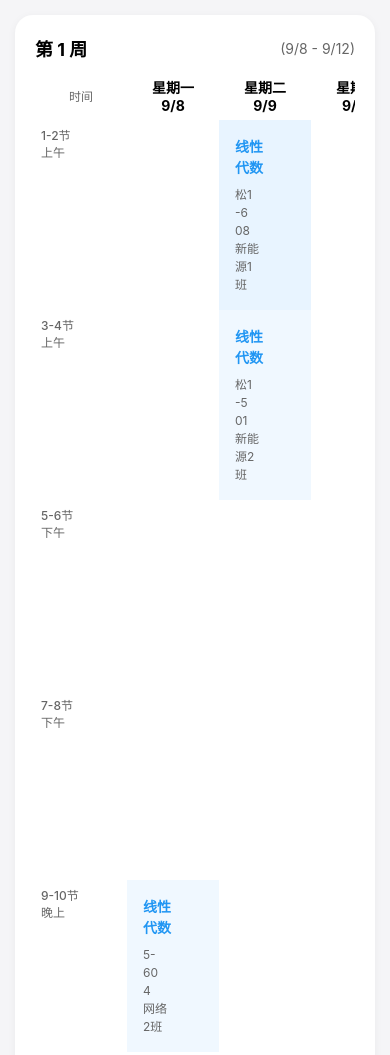
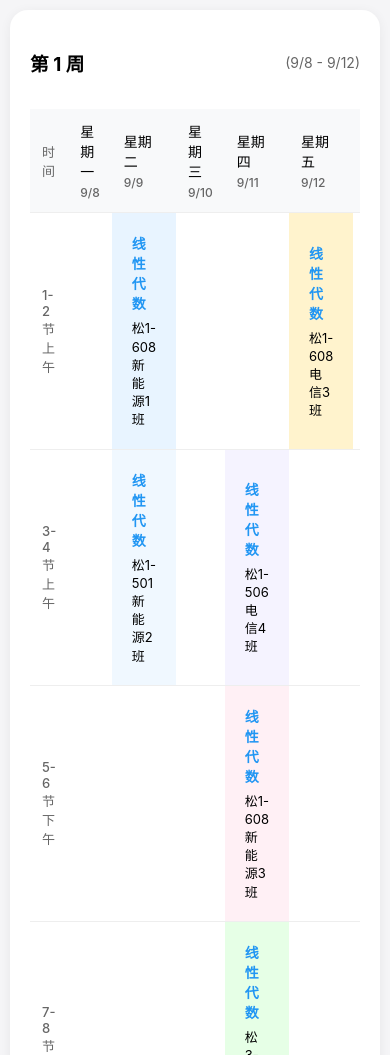
Before and after one commit to bfjy2024/kb2, a plain HTML site: page index.html in a window 390 px wide. Shown: the top 1055 px of the page. Drawn offline with Linux system fonts and the light colour scheme.

Commit message:
Update index.html

```diff
--- a/index.html
+++ b/index.html
@@ -2,8 +2,8 @@
 <html lang="zh-CN">
 <head>
     <meta charset="UTF-8">
-    <meta name="viewport" content="width=device-width, initial-scale=1.0, maximum-scale=1.0, user-scalable=no">
-    <title>2025-2026-1课程表（手机优化版）</title>
+    <meta name="viewport" content="width=device-width, initial-scale=1.0">
+    <title>2025-2026-1课程表</title>
     <style>
         :root {
             --class1: #e8f4ff; --class2: #f0f8ff;
@@ -15,96 +15,54 @@
         }
 
         body {
-            font-family: -apple-system, BlinkMacSystemFont, "Segoe UI", Roboto, "Helvetica Neue", Arial, sans-serif;
+            font-family: -apple-system, system-ui;
             background: #f5f5f7;
-            padding: 15px;
+            padding: 20px;
             max-width: 1200px;
             margin: 0 auto;
         }
 
-        /* 手机端核心样式 */
         @media (max-width: 768px) {
+            body {
+                padding: 10px;
+            }
+
             .week-nav {
                 flex-direction: column;
-                gap: 8px;
-                margin-bottom: 15px;
+                align-items: stretch;
+                gap: 6px;
+                overflow-x: hidden;
             }
 
             .week-nav button {
                 width: 100%;
-                padding: 10px 12px;
+                padding: 8px 12px;
                 font-size: 14px;
                 white-space: normal;
             }
 
             .week-card {
-                padding: 12px;
+                padding: 15px;
                 border-radius: 12px;
-                margin-bottom: 15px;
             }
 
-            .week-header {
-                margin-bottom: 8px;
+            th, td {
+                padding: 8px;
+                font-size: 14px;
             }
 
-            .week-header h3 {
-                font-size: 16px;
-            }
-
-            .week-header .date-range {
-                font-size: 12px;
-                color: #666;
+            .time-col {
+                width: 70px;
+                font-size: 13px;
             }
 
             table {
                 display: block;
                 overflow-x: auto;
-                margin-top: 10px;
-            }
-
-            th, td {
-                padding: 6px;
-                font-size: 14px;
-                min-width: 80px; /* 确保单元格有足够宽度显示2个字符 */
-            }
-
-            .time-col {
-                width: 60px;
-                font-size: 12px;
-                font-weight: 500;
-                color: #666;
-            }
-
-            .course-content {
-                padding: 10px;
-            }
-
-            .course-name {
-                font-size: 14px;
-                line-height: 1.5;
-                margin-bottom: 8px;
-                color: var(--primary-color);
-                font-weight: 600;
-            }
-
-            .course-detail {
-                font-size: 12px;
-                line-height: 1.5;
-                color: #666;
-            }
-
-            .holiday-mark {
-                right: 2px;
-                bottom: 2px;
-            }
-
-            .holiday-text {
-                font-size: 12px;
-                padding: 1px 4px;
             }
         }
 
-        /* 通用样式 */
+        /* 节假日标记样式 */
         .holiday-mark {
             position: absolute;
             right: 4px;
@@ -134,14 +92,25 @@
 
         td {
             position: relative;
-            min-height: 70px; /* 确保单元格有足够高度显示多行内容 */
-            vertical-align: top; /* 内容顶部对齐，避免空单元格显得拥挤 */
+            min-height: 60px;
+        }
+
+        .course-content {
+            position: relative;
+            z-index: 1;
+            padding: 8px;
+        }
+
+        .course-name {
+            font-weight: 600;
+            margin-bottom: 6px;
+            color: var(--primary-color);
         }
 
         .week-nav {
             display: flex;
             gap: 8px;
-            margin-top: 15px;
+            margin-top: 20px;
             flex-wrap: wrap;
         }
 
@@ -152,6 +121,7 @@
             background: white;
             cursor: pointer;
             transition: 0.2s;
+            white-space: nowrap;
         }
 
         .week-nav button.active {
@@ -163,26 +133,26 @@
         .week-card {
             background: white;
             border-radius: 18px;
-            box-shadow: 0 2px 8px rgba(0,0,0,0.05);
+            box-shadow: 0 2px 12px rgba(0,0,0,0.06);
             padding: 20px;
             margin-bottom: 20px;
         }
 
-        .week-header {
-            display: flex;
-            justify-content: space-between;
-            align-items: center;
-            margin-bottom: 10px;
+        table {
+            width: 100%;
+            border-collapse: collapse;
+            margin-top: 15px;
         }
 
-        .week-header h3 {
-            font-size: 18px;
-            margin: 0;
+        th, td {
+            padding: 12px;
+            text-align: left;
+            border-bottom: 1px solid #eee;
         }
 
-        .week-header .date-range {
-            font-size: 14px;
-            color: #666;
+        th {
+            background: #f8f9fa;
+            font-weight: 500;
         }
 
         .current-course {
@@ -195,6 +165,58 @@
             0%, 100% { box-shadow: inset 0 0 0 2px #ffd54f; }
             50% { box-shadow: inset 0 0 0 4px #ffd54f; }
         }
+
+        .time-col {
+            width: 100px;
+            font-weight: 500;
+            color: #666;
+        }
+
+        .course-detail {
+            font-size: 13px;
+            line-height: 1.4;
+        }
+
+        .date-info {
+            display: flex;
+            justify-content: space-between;
+            align-items: center;
+            font-size: 12px;
+            color: #666;
+            margin-top: 4px;
+        }
+
+        .holiday-icon {
+            font-size: 14px;
+            color: var(--danger-color);
+        }
+
+        /* 新增样式优化 */
+        .week-nav::-webkit-scrollbar {
+            height: 6px;
+        }
+
+        .week-nav::-webkit-scrollbar-thumb {
+            background: #ccc;
+            border-radius: 3px;
+        }
+
+        .course-content:hover {
+            transform: scale(1.02);
+            transition: transform 0.2s;
+        }
+
+        .week-header {
+            display: flex;
+            justify-content: space-between;
+            align-items: center;
+            margin-bottom: 10px;
+        }
+
+        .week-header .date-range {
+            font-size: 14px;
+            color: #666;
+        }
     </style>
 </head>
 <body>
@@ -202,8 +224,8 @@
     <div class="week-nav" id="weekNav"></div>
 
 <script>
-// 基础数据（按Excel更新）
-const startDate = new Date(2025, 8, 8); // 2025-09-08（学期开始日期）
+// 基础数据
+const startDate = new Date(2025, 8, 8); // 2025-09-08
 const holidays = [
     { date: '2025-09-27', name: '中秋' },
     { date: '2025-10-01', name: '国庆' },
@@ -215,34 +237,41 @@ const holidays = [
     { date: '2025-10-07', name: '国庆' }
 ];
 const courses = [
-    // 星期一
-    { name: '线性代数', weeks: '1-16', time: '9-10', day: 1, classroom: '5-604', class: '网络2班', color: 'var(--class2)' },
-    // 星期二
-    { name: '线性代数', weeks: '1-16', time: '1-2', day: 2, classroom: '松1-608', class: '新能源1班', color: 'var(--class1)' },
-    { name: '线性代数', weeks: '1-16', time: '3-4', day: 2, classroom: '松1-501', class: '新能源2班', color: 'var(--class2)' },
-    // 星期四
-    { name: '线性代数', weeks: '1-12,15-18', time: '3-4', day: 4, classroom: '松1-506', class: '电信4班', color: 'var(--class3)' },
-    { name: '线性代数', weeks: '1-16', time: '5-6', day: 4, classroom: '松1-608', class: '新能源3班', color: 'var(--class4)' },
-    { name: '线性代数', weeks: '1-13,16-18', time: '7-8', day: 4, classroom: '松3-602', class: '大数据2班', color: 'var(--class5)' },
-    // 星期五
-    { name: '线性代数', weeks: '1-12,15-18', time: '1-2', day: 5, classroom: '松1-608', class: '电信3班', color: 'var(--class6)' }
+    { // 星期二
+        name: '线性代数', weeks: '1-16', time: '1-2', day: 2,
+        classroom: '松1-608', class: '新能源1班', color: 'var(--class1)'
+    },
+    { // 星期二
+        name: '线性代数', weeks: '1-16', time: '3-4', day: 2,
+        classroom: '松1-501', class: '新能源2班', color: 'var(--class2)'
+    },
+    { // 星期四
+        name: '线性代数', weeks: '1-12,15-18', time: '3-4', day: 4,
+        classroom: '松1-506', class: '电信4班', color: 'var(--class3)'
+    },
+    { // 星期四
+        name: '线性代数', weeks: '1-16', time: '5-6', day: 4,
+        classroom: '松1-608', class: '新能源3班', color: 'var(--class4)'
+    },
+    { // 星期四
+        name: '线性代数', weeks: '1-13,16-18', time: '7-8', day: 4,
+        classroom: '松3-602', class: '大数据2班', color: 'var(--class5)'
+    },
+    { // 星期五
+        name: '线性代数', weeks: '1-12,15-18', time: '1-2', day: 5,
+        classroom: '松1-608', class: '电信3班', color: 'var(--class6)'
+    }
 ];
-
-// 辅助函数：将字符串拆分为每2个字符一行
-function splitEveryTwoChars(str) {
-    if (!str) return '';
-    return str.match(/.{1,2}/g).join('<br>');
-}
 
 // 初始化课程表
 function init() {
-    // 生成周课表
+    // 生成所有周课表
     const container = document.getElementById('timetables');
     for (let week = 1; week <= 20; week++) {
         const card = document.createElement('div');
         card.className = 'week-card';
         card.id = `week${week}`;
-        card.style.display = 'none';
+        card.style.display = 'none'; // 默认隐藏
         card.innerHTML = `
             <div class="week-header">
                 <h3>第 ${week} 周</h3>
@@ -270,10 +299,11 @@ function init() {
 
 // 显示指定周
 function showWeek(week) {
-    // 更新导航激活状态
+    // 更新导航按钮
     document.querySelectorAll('.week-nav button').forEach(btn => {
         btn.classList.toggle('active', btn.textContent === `第${week}周`);
     });
+
     // 显示对应周课表
     document.querySelectorAll('.week-card').forEach(card => {
         card.style.display = card.id === `week${week}` ? 'block' : 'none';
@@ -286,42 +316,48 @@ function renderTable(week) {
         { time: '1-2', period: '上午' },
         { time: '3-4', period: '上午' },
         { time: '5-6', period: '下午' },
-        { time: '7-8', period: '下午' },
-        { time: '9-10', period: '晚上' } // 包含晚上节次
+        { time: '7-8', period: '下午' }
     ];
 
-    // 生成表头（星期+日期）
-    const headerHtml = [1,2,3,4,5,6,7].map(day => {
+    let html = `<table>
+        <tr>
+            <th class="time-col">时间</th>
+            ${[1,2,3,4,5,6,7].map(d => {
+                const dateStr = getDateStr(week, d);
+                const holiday = checkHoliday(dateStr);
+                return `
+                    <th class="${holiday ? 'holiday-header' : ''}">
+                        星期${['一','二','三','四','五','六','日'][d-1]}
+                        <div class="date-info">
+                            ${dateStr}
+                            ${holiday ? `<span class="holiday-icon">🎉</span>` : ''}
+                        </div>
+                    </th>
+                `;
+            }).join('')}
+        </tr>`;
+
+    timeSlots.forEach(slot => {
+        html += `<tr>
+            <td class="time-col">${slot.time}节<br>${slot.period}</td>
+            ${[1,2,3,4,5,6,7].map(day => {
                 const dateStr = getDateStr(week, day);
                 const holiday = checkHoliday(dateStr);
-        return `
-            <th>
-                星期${['一','二','三','四','五','六','日'][day-1]}
-                <div class="date-info">${dateStr}${holiday ? '<span class="holiday-icon">🎉</span>' : ''}</div>
-            </th>
-        `;
-    }).join('');
-
-    // 生成表格内容（节次+课程）
-    const bodyHtml = timeSlots.map(slot => {
-        const rowHtml = [1,2,3,4,5,6,7].map(day => {
-            const dateStr = getDateStr(week, day);
-            const holiday = checkHoliday(dateStr);
-            // 查找当前节次的课程
                 const course = courses.find(c =>
                     checkWeek(week, c.weeks) &&
                     c.day === day &&
                     c.time === slot.time
                 );
-            // 渲染单元格
+
                 return `
-                <td style="background:${course?.color || 'transparent'}">
+                    <td style="background:${course?.color || 'transparent'}"
+                        class="${holiday ? 'has-holiday' : ''}">
                         ${course ? `
                             <div class="course-content">
-                            <div class="course-name">${splitEveryTwoChars(course.name)}</div>
+                                <div class="course-name">${course.name}</div>
                                 <div class="course-detail">
-                                ${splitEveryTwoChars(course.classroom)}<br>
-                                ${splitEveryTwoChars(course.class)}
+                                    ${course.classroom}<br>
+                                    ${course.class}
                                 </div>
                             </div>
                         ` : ''}
@@ -333,120 +369,93 @@ function renderTable(week) {
                         ` : ''}
                     </td>
                 `;
-        }).join('');
+            }).join('')}
+        </tr>`;
+    });
 
-        // 渲染行（时间+课程）
-        return `
-            <tr>
-                <td class="time-col">${slot.time}节<br>${slot.period}</td>
-                ${rowHtml}
-            </tr>
-        `;
-    }).join('');
-
-    // 生成完整表格
-    return `
-        <table border="0" cellpadding="0" cellspacing="0">
-            <tr>
-                <th class="time-col">时间</th>
-                ${headerHtml}
-            </tr>
-            ${bodyHtml}
-        </table>
-    `;
+    return html + '</table>';
 }
 
-// 辅助函数：检查当前周是否在课程周次内
-function checkWeek(currentWeek, weekRule) {
-    // 处理"无"（如"1-17无9"）
-    if (weekRule.includes('无')) {
-        const [range, exclude] = weekRule.split('无');
-        const [start, end] = range.split('-').map(Number);
-        const excludeWeeks = exclude.split(',').map(Number);
-        return currentWeek >= start && currentWeek <= end && !excludeWeeks.includes(currentWeek);
-    }
-    // 处理"单"（如"1-15单"）
-    if (weekRule.includes('单')) {
-        const [start, end] = weekRule.replace('单','').split('-').map(Number);
-        return currentWeek >= start && currentWeek <= end && currentWeek % 2 === 1;
-    }
-    // 处理"双"（如"2-16双"）
-    if (weekRule.includes('双')) {
-        const [start, end] = weekRule.replace('双','').split('-').map(Number);
-        return currentWeek >= start && currentWeek <= end && currentWeek % 2 === 0;
-    }
-    // 处理逗号分隔（如"1-12,15-18"）
-    const ranges = weekRule.split(',').map(r => r.split('-').map(Number));
-    return ranges.some(([s, e]) => currentWeek >= s && currentWeek <= e);
-}
-
-// 辅助函数：检查日期是否为节假日
+// 辅助函数
 function checkHoliday(dateStr) {
     const [month, day] = dateStr.split('/');
     const fullDate = `2025-${month.padStart(2,'0')}-${day.padStart(2,'0')}`;
-    return holidays.find(h => h.date === fullDate)?.name || null;
+    const holiday = holidays.find(h => h.date === fullDate);
+    return holiday?.name || null;
 }
 
-// 辅助函数：获取当前周
+function checkWeek(current, condition) {
+    if (condition.includes('无')) {
+        const [range, exclude] = condition.split('无');
+        const excludeRanges = exclude.split('-').map(Number);
+        if (excludeRanges.length === 1) {
+            return current >= range.split('-')[0] && current <= range.split('-')[1] && current != excludeRanges[0];
+        } else if (excludeRanges.length === 2) {
+            const [start, end] = excludeRanges;
+            return current >= range.split('-')[0] && current <= range.split('-')[1] &&
+                   (current < start || current > end);
+        }
+    }
+    if (condition.includes('双')) {
+        const [start, end] = condition.replace('双','').split('-').map(Number);
+        return current >= start && current <= end && current % 2 === 0;
+    }
+    if (condition.includes('单')) {
+        const [start, end] = condition.replace('单','').split('-').map(Number);
+        return current >= start && current <= end && current % 2 !== 0;
+    }
+    const ranges = condition.split(',').map(r => r.split('-').map(Number));
+    return ranges.some(([s, e]) => current >= s && current <= e);
+}
+
 function getCurrentWeek() {
     const now = new Date();
-    const diffDays = Math.floor((now - startDate) / (1000*60*60*24));
-    const currentWeek = Math.floor(diffDays / 7) + 1;
-    return Math.max(1, Math.min(20, currentWeek));
+    const diff = Math.floor((now - startDate) / (1000*60*60*24*7));
+    return Math.max(1, Math.min(20, diff + 1));
 }
 
-// 辅助函数：获取指定周+星期的日期（如第1周星期一→2025-09-08）
 function getDateStr(week, day) {
     const date = new Date(startDate);
-    date.setDate(date.getDate() + (week-1)*7 + (day-1));
+    date.setDate(date.getDate() + (week-1)*7 + day-1);
     return `${date.getMonth()+1}/${date.getDate()}`;
 }
 
-// 辅助函数：获取指定周的日期范围（如第1周→9/8 - 9/12）
 function getDateRange(week) {
     const start = new Date(startDate);
     start.setDate(start.getDate() + (week-1)*7);
     const end = new Date(start);
-    end.setDate(start.getDate() + 4); // 周一到周五
+    end.setDate(start.getDate()+4);
     return `${start.getMonth()+1}/${start.getDate()} - ${end.getMonth()+1}/${end.getDate()}`;
 }
 
-// 辅助函数：高亮当前正在上的课程
 function highlightCurrent() {
     const now = new Date();
     const currentWeek = getCurrentWeek();
     const currentDay = now.getDay(); // 0=周日
-    const currentHour = now.getHours();
 
     // 清除旧高亮
     document.querySelectorAll('.current-course').forEach(el => {
         el.classList.remove('current-course');
     });
 
-    // 周末不高亮
+    // 如果是周末或非教学日
     if (currentDay === 0 || currentDay === 6) return;
 
-    // 匹配当前节次
-    let currentTimeSlot = '';
-    if (currentHour >= 8 && currentHour < 10) currentTimeSlot = '1-2';
-    else if (currentHour >= 10 && currentHour < 12) currentTimeSlot = '3-4';
-    else if (currentHour >= 14 && currentHour < 16) currentTimeSlot = '5-6';
-    else if (currentHour >= 16 && currentHour < 18) currentTimeSlot = '7-8';
-    else if (currentHour >= 19 && currentHour < 21) currentTimeSlot = '9-10';
+    // 匹配当前时间段
+    const hours = now.getHours();
+    let timeSlot = '';
+    if (hours >= 8 && hours < 10) timeSlot = '1-2';
+    else if (hours >= 10 && hours < 12) timeSlot = '3-4';
+    else if (hours >= 14 && hours < 16) timeSlot = '5-6';
+    else if (hours >= 16 && hours < 18) timeSlot = '7-8';
 
-    // 高亮当前课程
-    if (currentTimeSlot) {
+    if (timeSlot) {
         const table = document.querySelector(`#week${currentWeek} table`);
         if (table) {
-            // 查找当前节次的行（时间列包含当前节次）
-            const timeRow = table.querySelector(`tr:has(td.time-col:contains("${currentTimeSlot}节"))`);
-            if (timeRow) {
-                // 查找当前星期的单元格（currentDay=1→周一，对应第2列）
-                const courseCell = timeRow.children[currentDay];
-                if (courseCell) {
-                    courseCell.classList.add('current-course');
-                }
-            }
+            const cell = table.querySelector(
+                `tr:has(td:contains("${timeSlot}节")) ~ tr td:nth-child(${currentDay})`
+            );
+            if (cell) cell.classList.add('current-course');
         }
     }
 }
```
Lines whose indentation alone changed are shown as unchanged.
